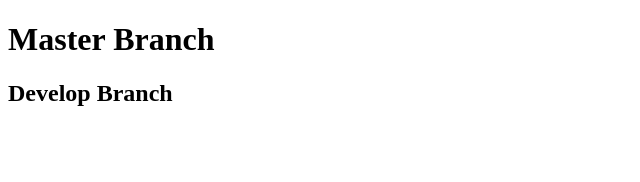
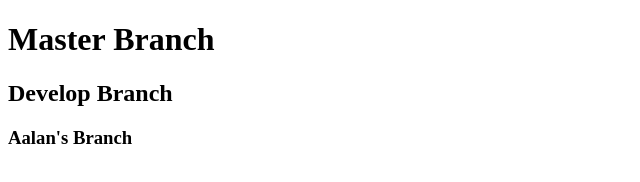
Before and after one commit to aalanamiranda/teamGit, a plain HTML site: page index.html in a window 1280 px wide. Shown: the whole page, without its empty margins (0-640 px from the left). Drawn offline with Linux system fonts and the light colour scheme.

Commit message:
Aalan's Change Attempt #2

```diff
--- a/index.html
+++ b/index.html
@@ -10,7 +10,7 @@
 
     <h1>Master Branch</h1>
     <h2>Develop Branch</h2>
-
+    <h3>Aalan's Branch</h3>
 
 </body>
 </html>
```
